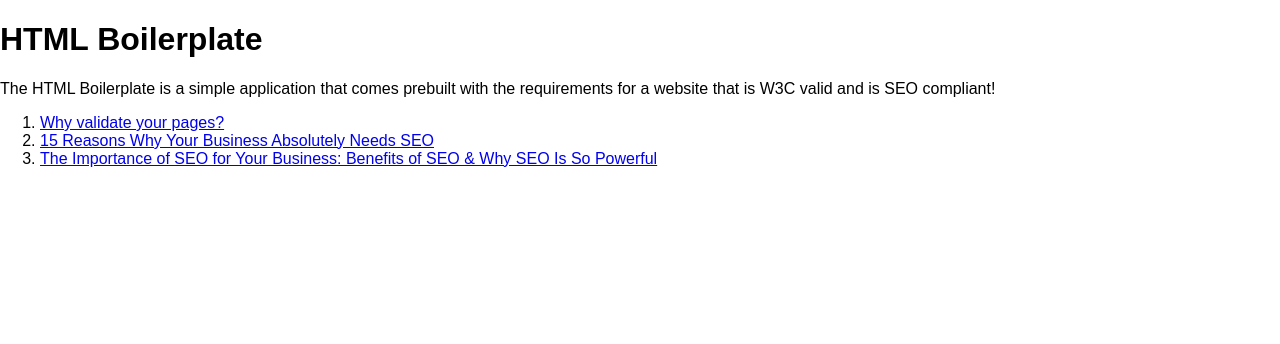
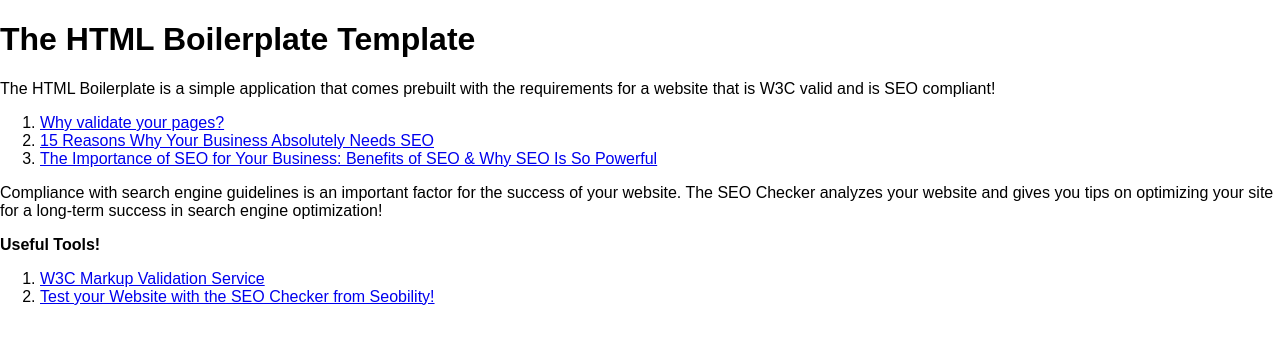
Before and after one commit to michaelsboost/HTML-Boilerplate, a plain HTML site: page index.html in a window 1280 px wide. Drawn offline with Linux system fonts and the light colour scheme.

Commit message:
Added useful links

```diff
--- a/index.html
+++ b/index.html
@@ -30,8 +30,9 @@
   </head>
   <body>
     <!-- Must contain only 1 page title -->
+    <!-- Heading must be at least 20 characters long -->
     <h1>
-      HTML Boilerplate
+      The HTML Boilerplate Template
     </h1>
     <!-- Some words from the page title need to be used within the page's content -->
     <!-- Content must contain at least 1 paragraph -->
@@ -58,6 +59,26 @@
       </li>
     </ol>
 
+    <p>
+      Compliance with search engine guidelines is an important factor for the success of your website. The SEO Checker analyzes your website and gives you tips on optimizing your site for a long-term success in search engine optimization!
+    </p>
+
+    <strong>Useful Tools!</strong>
+    <p>
+      <ol>
+        <li>
+          <a href="https://validator.w3.org/" target="_blank">
+            W3C Markup Validation Service
+          </a>
+        </li>
+        <li>
+          <a href="https://www.seobility.net/en/seocheck/" target="_blank">
+            Test your Website with the SEO Checker from Seobility!
+          </a>
+        </li>
+      </ol>
+    </p>
+
     <!-- Must contain only 1 javascript file -->
     <script src="js/app.js"></script>
   </body>
```
